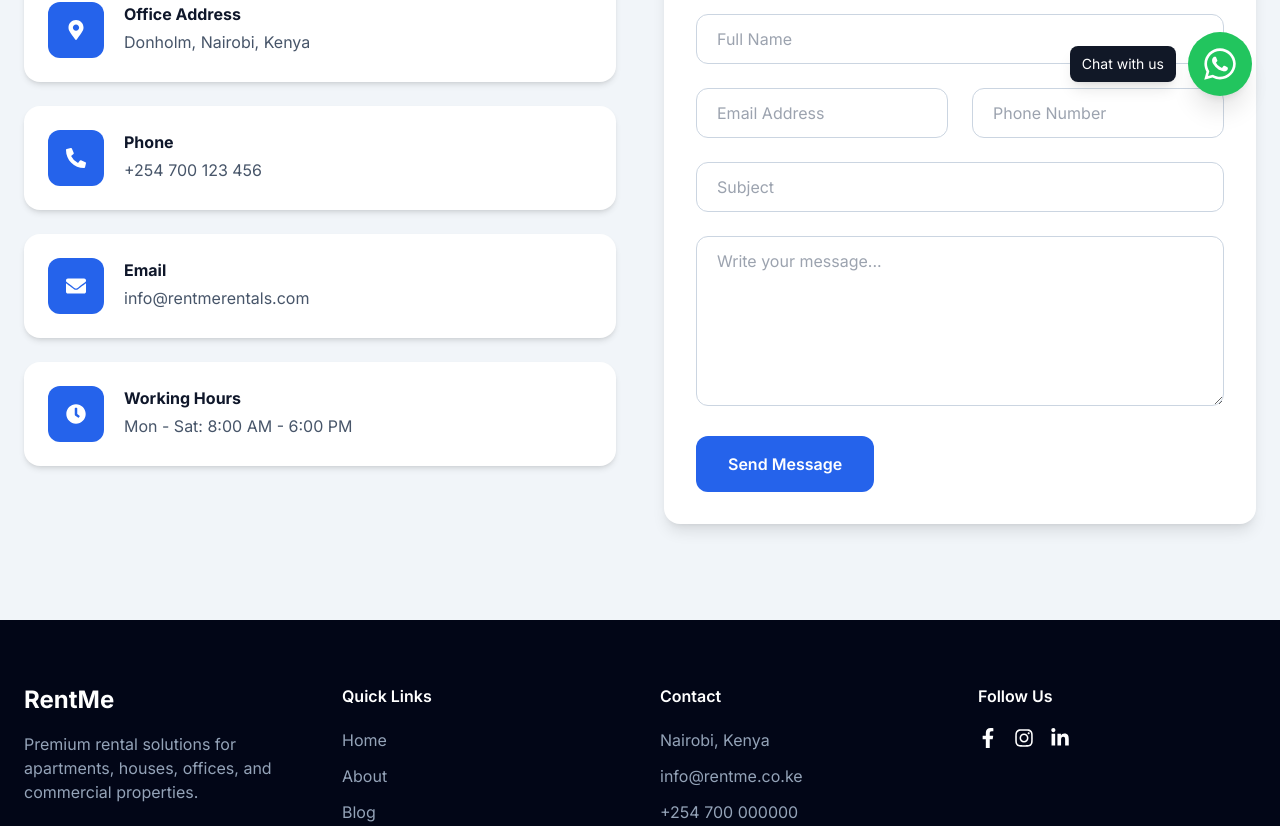
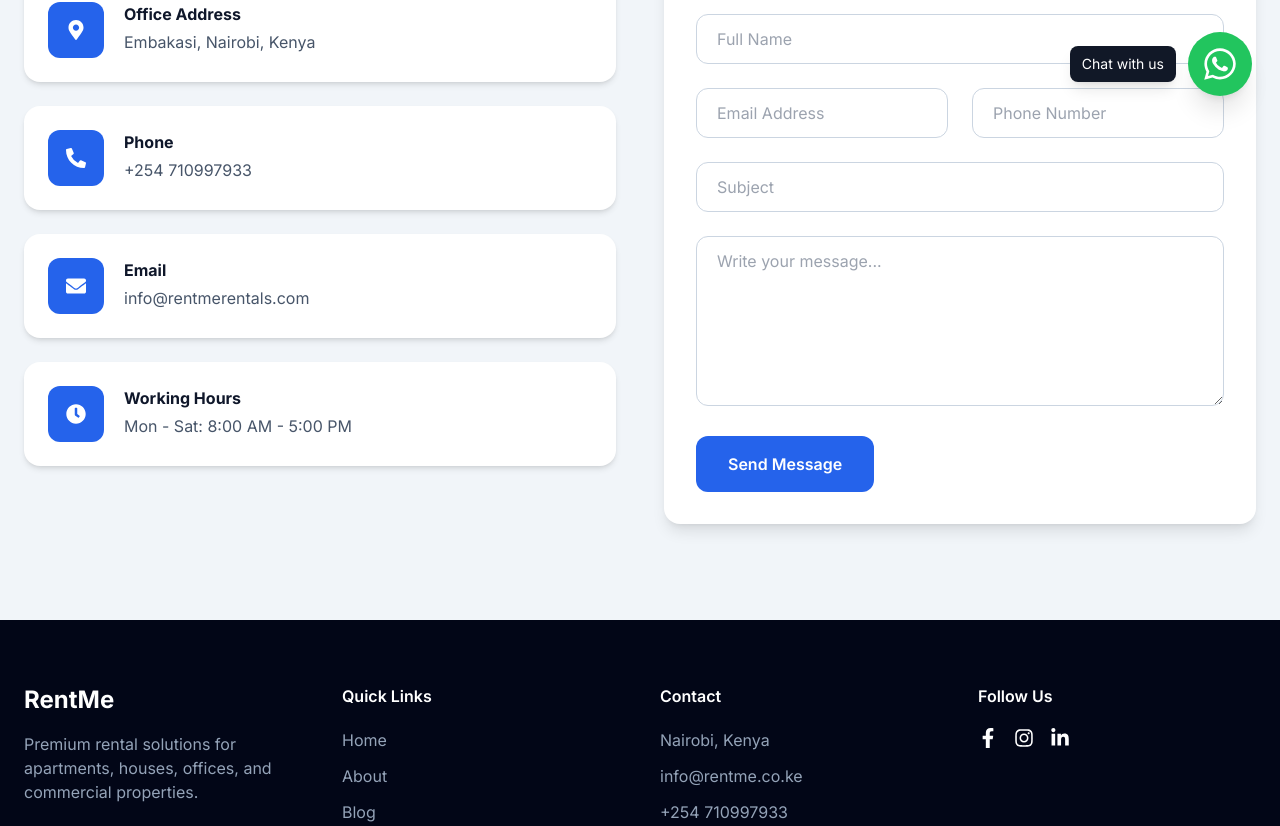
Before and after one commit to collinsmakari/rental_site, a React (Vite) app: page /contact in a window 1280 px wide. Shown: the part 614-1440 px from the top of the page. Built offline with nearby package versions, Linux system fonts and the light colour scheme; no server answers.

Commit message:
button color

```diff
--- a/src/components/contact/ContactInfo.jsx
+++ b/src/components/contact/ContactInfo.jsx
@@ -21,10 +21,10 @@ const ContactInfo = () => {
       <InfoCard
         icon={<FaMapMarkerAlt />}
         title="Office Address"
-        text="Donholm, Nairobi, Kenya"
+        text="Embakasi, Nairobi, Kenya"
       />
 
-      <InfoCard icon={<FaPhoneAlt />} title="Phone" text="+254 700 123 456" />
+      <InfoCard icon={<FaPhoneAlt />} title="Phone" text="+254 710997933" />
 
       <InfoCard
         icon={<FaEnvelope />}
@@ -35,7 +35,7 @@ const ContactInfo = () => {
       <InfoCard
         icon={<FaClock />}
         title="Working Hours"
-        text="Mon - Sat: 8:00 AM - 6:00 PM"
+        text="Mon - Sat: 8:00 AM - 5:00 PM"
       />
     </div>
   );
--- a/src/components/home/FeaturedProperties.jsx
+++ b/src/components/home/FeaturedProperties.jsx
@@ -185,7 +185,15 @@ const FeaturedProperties = () => {
 
                   <Button
                     to={`/properties/${property._id}`}
-                    className="min-w-[180px] bg-blue-600 text-white transition-none hover:!bg-blue-600 focus:!bg-blue-600"
+                    className="
+                      min-w-[180px]
+                      bg-blue-500
+                      text-white
+                      transition-colors
+                      duration-200
+                      hover:!bg-blue-700
+                      focus:!bg-blue-700
+                    "
                   >
                     View Details
                   </Button>
@@ -200,7 +208,17 @@ const FeaturedProperties = () => {
         {/* Bottom Button */}
 
         <div className="mt-16 text-center">
-          <Button to="/rentals">
+          <Button
+            to="/rentals"
+            className="
+              bg-blue-500
+              text-white
+              transition-colors
+              duration-200
+              hover:!bg-blue-700
+              focus:!bg-blue-700
+            "
+          >
             View All Properties
           </Button>
         </div>
--- a/src/components/layout/Footer.jsx
+++ b/src/components/layout/Footer.jsx
@@ -39,7 +39,7 @@ const Footer = () => {
           <ul className="space-y-3 text-slate-400">
             <li>Nairobi, Kenya</li>
             <li>info@rentme.co.ke</li>
-            <li>+254 700 000000</li>
+            <li>+254 710997933</li>
           </ul>
         </div>
 
--- a/src/components/rentals/CategoryFilter.jsx
+++ b/src/components/rentals/CategoryFilter.jsx
@@ -43,8 +43,8 @@ const CategoryFilter = ({
             onClick={() => handleCategoryClick(category.value)}
             className={`rounded-full border px-4 py-2 text-sm transition ${
               selectedCategory === category.value
-                ? "border-orange-500 bg-orange-500 text-white"
-                : "border-slate-300 bg-white text-slate-700 hover:border-orange-500 hover:bg-orange-500 hover:text-white"
+                ? "border-blue-500 bg-blue-500 text-white"
+                : "border-slate-300 bg-white text-slate-700 hover:border-blue-500 hover:bg-blue-500 hover:text-white"
             }`}
           >
             {category.label}
```
